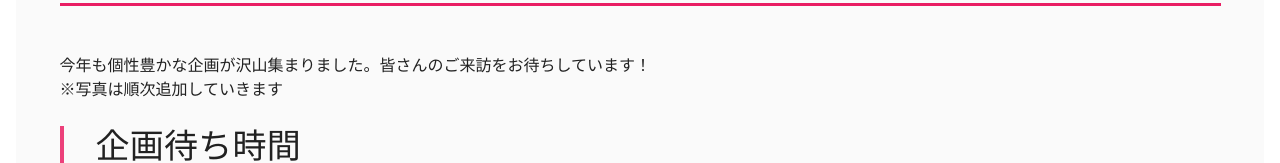
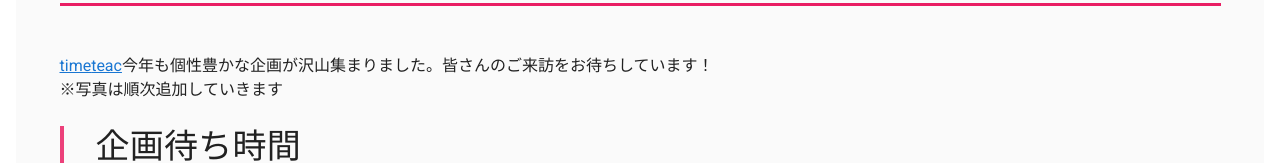
Before and after one commit to bosshii/togensai, a Vue app: page /programs in a window 1280 px wide. Shown: the part 175-338 px from the top of the page. Built offline with nearby package versions, Linux system fonts and the light colour scheme.

Commit message:
20220424-1

```diff
--- a/src/router/index.js
+++ b/src/router/index.js
@@ -121,6 +121,13 @@ const router = new VueRouter({
   mode: "history",
   base: process.env.BASE_URL,
   routes,
+  scrollBehavior (to, from, savedPosition) {
+    if (savedPosition) {
+       return savedPosition
+    } else {
+       return { x: 0, y: 0 }
+    }
+  },
 });
 
 export default router;
--- a/src/views/programs/PagePrograms.vue
+++ b/src/views/programs/PagePrograms.vue
@@ -3,9 +3,9 @@
     <v-container class="my-5">
       <div class="text-h3">企画一覧</div>
       <br><br>
-      今年も個性豊かな企画が沢山集まりました。皆さんのご来訪をお待ちしています！<br>※写真は順次追加していきます
+      <a href="#time">time</a><a href="#teac">teac</a>今年も個性豊かな企画が沢山集まりました。皆さんのご来訪をお待ちしています！<br>※写真は順次追加していきます
       <br><br>
-      <div class="text-h4">企画待ち時間</div>
+      <div class="text-h4" id="time">企画待ち時間</div>
       待ち時間を確認して賢く兎原祭を回りましょう。<br>ブラウザの設定により表示されない場合、<a href="https://docs.google.com/spreadsheets/d/e/2PACX-1vRvYmxJPjxoXQHa226KIyZaCPu6g8hy_UGEWh8CXT9D595nnoigyYlH8faMfpQTUo1UbdwIA5jPKtjh/pubhtml?gid=1741501077&single=true" taget="_blank">こちらから表示</a>できます。<br>担当者向け:<a href="https://docs.google.com/forms/d/e/1FAIpQLSfvxjeDordd-2sF7e-w1F65PKVETQJES5AZb4GSwSHjhuI1eg/viewform" target="_blank" class="text-decoration-none">更新する</a>
       <v-row>
         <v-col cols="12" xs="12" sm="12" md="12" lg="5" xl="5">
@@ -108,7 +108,7 @@
         </v-col>
       </v-row>
       <br>
-      <div class="text-h4">教員主催企画</div>
+      <div class="text-h4" id="teac">教員主催企画</div>
       <v-row dense>
         <v-col v-for="program in prgTeacher" :key="program.title" cols="6" xs="6" sm="4" md="3" lg="3" xl="3">
           <v-card>
@@ -190,4 +190,9 @@ export default {
   },
 };
 </script>
-<style></style>
+<style>
+#anchor{
+  padding-top:100px;
+  margin-top:-100px;
+}
+</style>
```
